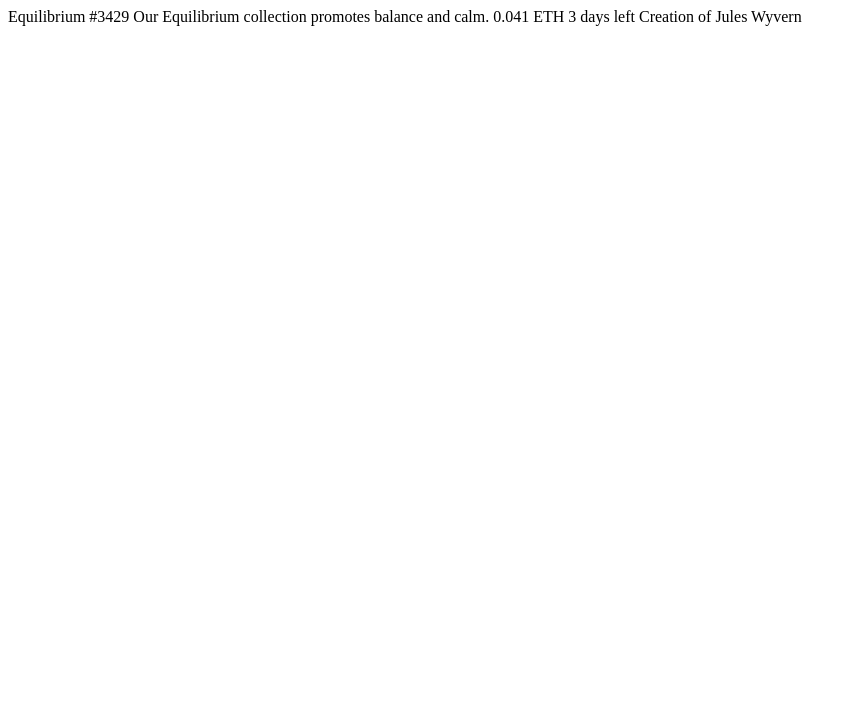
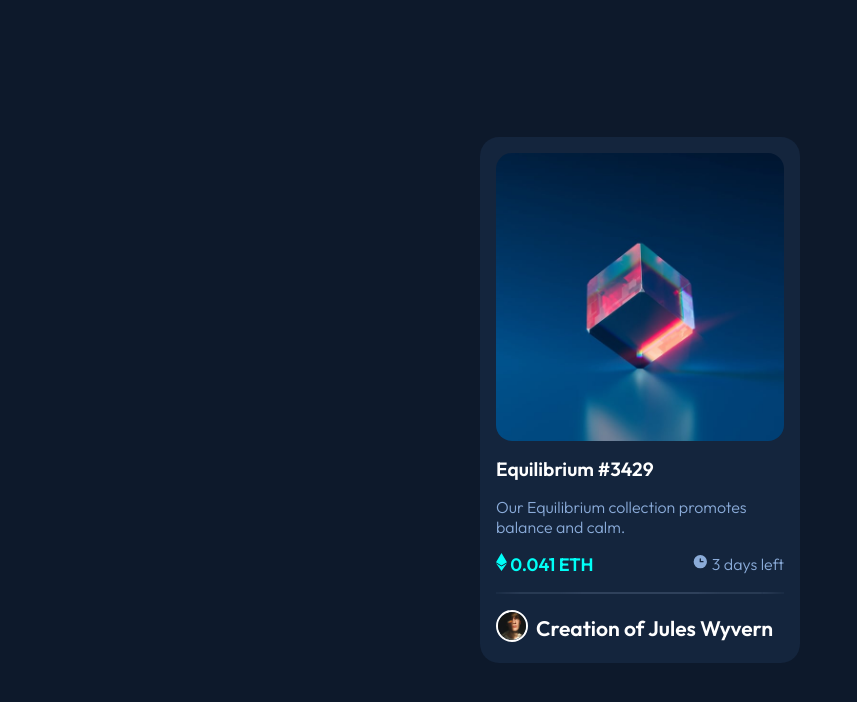
Before and after one commit to sunildipun/nft-preview-card-component, a plain HTML site: page index.html in a window 1280 px wide. Shown: the whole page, without its empty margins (0-857 px from the left). Drawn offline with Linux system fonts and the light colour scheme.

Commit message:
NFT preview card skeleton

```diff
--- a/index.html
+++ b/index.html
@@ -9,6 +9,10 @@
   <title>Frontend Mentor | NFT preview card component</title>
 
   <!-- Feel free to remove these styles or customise in your own stylesheet 👍 -->
+
+  <link rel="preconnect" href="https://fonts.googleapis.com">
+  <link rel="preconnect" href="https://fonts.gstatic.com" crossorigin>
+  <link href="https://fonts.googleapis.com/css2?family=Outfit:wght@300;400;600&display=swap" rel="stylesheet">
   <link rel="stylesheet" href="./style.css">
   <!-- <style>
     .attribution { font-size: 11px; text-align: center; }
@@ -17,14 +21,31 @@
 </head>
 <body>
 
-  Equilibrium #3429
+  <main class="card">
+    <img class="image" src="./images/image-equilibrium.jpg"/>
 
-  Our Equilibrium collection promotes balance and calm.
+    <h2 class="card__header">
+      Equilibrium #3429
+    </h2>
 
-  0.041 ETH
-  3 days left
+    <p class="card__content">
+      Our Equilibrium collection promotes balance and calm.
+    </p>
 
-  Creation of Jules Wyvern
+    <div class="card__stats">
+      <h4><span class="price-icon"><img src="./images/icon-ethereum.svg" /></span>0.041 ETH</h4>
+      <p class="card__content"><span class="price-icon"><img src="./images/icon-clock.svg" /></span>3 days left</p>
+    </div>
+
+    <div class="divider"></div>
+
+    <div class="card__author">
+      <span><img class="avatar" src="./images/image-avatar.png"/></span>
+      <h3 class="owner">
+        Creation of Jules Wyvern
+      </h3>
+    </div>
+  </main>
 
   <!-- <div class="attribution">
     Challenge by <a href="https://www.frontendmentor.io?ref=challenge" target="_blank">Frontend Mentor</a>.
--- a/style.css
+++ b/style.css
@@ -0,0 +1,96 @@
+:root {
+    --softblue: hsl(215, 51%, 70%);
+    --Cyan: hsl(178, 100%, 50%);
+    --darkBlueMain: hsl(217, 54%, 11%);
+    --veryDarkBlueCard: hsl(216, 50%, 16%);
+    --veryDarkBlue: hsl(215, 32%, 27%);
+    --white: hsl(0, 0%, 100%);
+}
+
+* {
+    box-sizing: border-box;
+    margin: 0;
+    padding: 0;
+}
+
+body {
+    font-family: 'Outfit', sans-serif;
+    font-size: 18px;
+    height: 100vh;
+    width: 100vw;
+    background-color: var(--darkBlueMain);
+    display: flex;
+    justify-content: center;
+    align-items: center;
+}
+
+.card {
+    width: 25%;
+    border-radius: 1.2rem;
+    background-color: var(--veryDarkBlueCard);
+    padding: 1rem;
+    display: flex;
+    flex-direction: column;
+}
+
+.image {
+    border-radius: 1rem;
+}
+
+.card__header {
+    font-size: 1.2rem;
+    color: var(--white);
+    font-weight: 600;
+    margin: 1rem 0;
+}
+
+.card__content {
+    font-size: 1rem;
+    font-weight: 200;
+    color: var(--softblue);
+    /* margin: 1rem 0; */
+}
+
+.card__stats {
+    display: flex;
+    justify-content: space-between;
+    margin: 1rem 0;
+}
+
+.card__stats h4 {
+    color: var(--Cyan);
+}
+
+.price-icon {
+    margin: 0 0.2rem 0 0;
+}
+
+.divider {
+    width: 100%;
+    height: 0.1rem;
+    background-color: var(--veryDarkBlue);
+    margin: 0 auto 1rem;
+    border-radius: 50%;
+}
+
+.card__author {
+    display: flex;
+    align-items: center;
+}
+
+.avatar {
+    width: 2rem;
+    border: 2px solid var(--white);
+    border-radius: 50%;
+}
+
+.owner {
+    margin: 0 0.5rem;
+    color: var(--white);
+}
+
+@media only screen and (max-width: 600px) {
+    .card {
+        width: 90%;
+    }
+}
```
